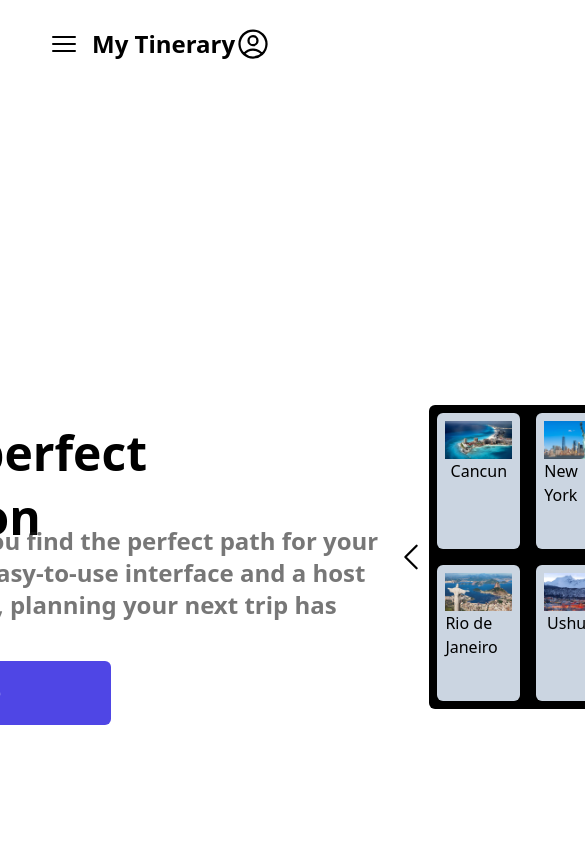
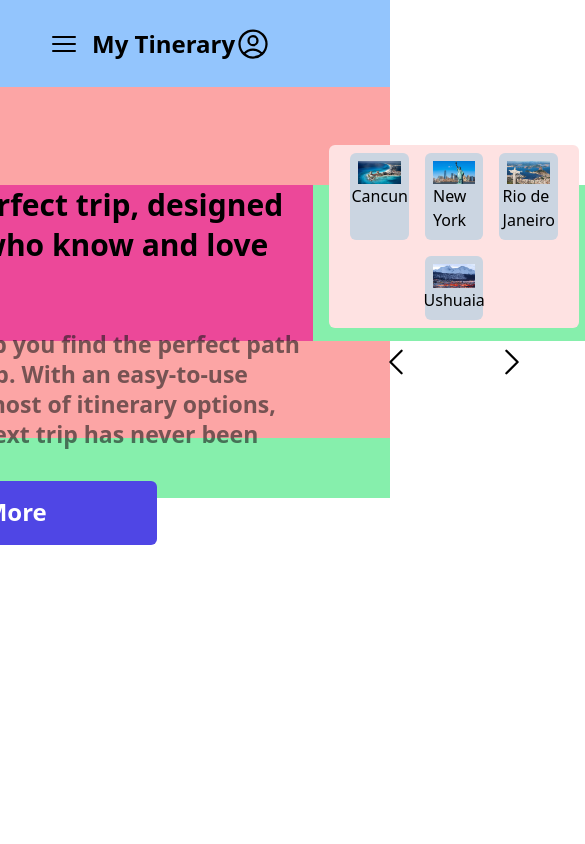
Before and after one commit to germandie/mytinerary-posada, a React (Vite) app: page / in a window 390 px wide. Shown: the top 844 px of the page, 585 px wide, since content can reach past the window. Built offline with nearby package versions, Linux system fonts and the light colour scheme.

Commit message:
responsive

```diff
--- a/src/components/CardPolaroid.jsx
+++ b/src/components/CardPolaroid.jsx
@@ -2,7 +2,7 @@
 
 export default function CardPolaroid({src, alt, text}) {
   return (
-    <div className="w-2/5 flex flex-col items-center p-2 bg-slate-300 m-2 rounded-md">
+    <div className="w-[15vw] flex flex-col items-center p-2 bg-slate-300 m-2 rounded-md">
             <img src={src} alt={alt} />
             <p className="text-base">{text}</p>
           </div>
--- a/src/components/Carousel.jsx
+++ b/src/components/Carousel.jsx
@@ -32,12 +32,12 @@ export default function Carousel({data}) {
     console.log(counterTo);
   }
 
-  return (
+  /* return (
     <div className="flex justify-center items-center">
           <div className="flex-none">
             <Arrow direction="M15.75 19.5L8.25 12l7.5-7.5" onClick={prev_slide}/>
           </div>
-          <div className="flex flex-wrap h-[304px] rounded-md bg-black">
+          <div className="flex flex-wrap justify-center h-[304px] rounded-md bg-black">
             {data.slice(counter,counterTo).map((each) => (
               <CardPolaroid
                 key={each.id}
@@ -48,8 +48,29 @@ export default function Carousel({data}) {
             ))}
           </div>
           <div className="flex-none">
+
             <Arrow direction="M8.25 4.5l7.5 7.5-7.5 7.5" onClick={next_slide} />
           </div>
         </div>
+  ) */
+
+  return (
+    <div className="flex flex-col justify-center items-center">
+      <div className="flex flex-wrap justify-center h-[304px] rounded-md bg-red-100 mb-4">
+        {data.slice(counter, counterTo).map((each) => (
+          <CardPolaroid
+            key={each.id}
+            src={each.photo}
+            alt={each.id}
+            text={each.city}
+          />
+        ))}
+      </div>
+      <div className="flex items-center space-x-20">
+        <Arrow direction="M15.75 19.5L8.25 12l7.5-7.5" onClick={prev_slide} />
+        <Arrow direction="M8.25 4.5l7.5 7.5-7.5 7.5" onClick={next_slide} />
+      </div>
+    </div>
   )
+
 }
--- a/src/components/NavBar.jsx
+++ b/src/components/NavBar.jsx
@@ -5,7 +5,8 @@ export default function NavBar() {
   let [show, setShow] = useState(false);
 
   return (
-    <header className="h-[87px] px-12 flex justify-start items-center">
+    <header className="h-[87px] px-12 flex justify-start items-center bg-blue-300">
+
       <svg
         xmlns="http://www.w3.org/2000/svg"
         fill="none"
@@ -21,6 +22,11 @@ export default function NavBar() {
           d="M3.75 6.75h16.5M3.75 12h16.5m-16.5 5.25h16.5"
         />
       </svg>
+
+      <div className=" text-black font-bold text-2xl ml-3 ">My Tinerary</div>
+
+
+
       {show ? (
         <nav className="flex items-center space-x-4 mx-auto h-30 justify-between">
           <Anchor to = "/home" className="font-segoe-ui text-black text-lg font-semibold leading-8"
@@ -50,15 +56,14 @@ export default function NavBar() {
         </nav>
       ) : null}
 
-      {<div className="text-black font-bold text-2xl ml-3">My Tinerary</div>}
 
-      <svg
+<svg
         xmlns="http://www.w3.org/2000/svg"
         fill="none"
         viewBox="0 0 24 24"
         strokeWidth={1.5}
         stroke="currentColor"
-        className="w-9 h-9"
+        className="w-9 h-9 "
       >
         <path
           strokeLinecap="round"
@@ -66,6 +71,8 @@ export default function NavBar() {
           d="M17.982 18.725A7.488 7.488 0 0012 15.75a7.488 7.488 0 00-5.982 2.975m11.963 0a9 9 0 10-11.963 0m11.963 0A8.966 8.966 0 0112 21a8.966 8.966 0 01-5.982-2.275M15 9.75a3 3 0 11-6 0 3 3 0 016 0z"
         />
       </svg>
+
+
     </header>
   );
 }
--- a/src/pages/Home.jsx
+++ b/src/pages/Home.jsx
@@ -22,19 +22,20 @@ export default function Home() {
 
   return (
 
-    <main className="flex justify-center items-center mx-[219px]">
+    <main className="grow flex justify-center items-center bg-red-300">
 
-      <div className="w-[1291px] h-[304px] flex justify-between p-4 mt-[318px] mb-[399px]">
-        <div className="flex flex-col w-[742px] h-[304px]">
-          <h1 className="text-[48px] font-semibold h-[64px] font-[700] leading-[63.84px]">
-            Find the perfect destination
+      <div className="w-[1291px] h-[40vw] flex justify-between px-[2vw] mt-[25vw] mb-[25vw] bg-green-300 space-x-4">
+        <div className=" flex-col w-[600px]  bg-pink-500">
+
+          <h1 className="text-[30px] font-segoe-ui h-[64px] font-[700] leading-[40px]">
+          Find your perfect trip, designed by insiders who know and love their cities!
           </h1>
-          <p className="font-segoe-ui font-semibold w-[628px] h-[96px] text-[24px] text-[#1C1C1C99] leading-[31.92px] mt-10">
+          <p className="font-segoe-ui font-semibold w-[500px] h-[96px] text-[23px] text-[#1C1C1C99] leading-[30px] mt-20">
             Our app will help you find the perfect path for your next trip. With
             an easy-to-use interface and a host of itinerary options, planning
             your next trip has never been easier.
           </p>
-          <button className=" justify-items-center space-x-2 w-[346px] h-[64px] px-4 bg-[#4F46E5] hover:bg-[#473fde] text-white text-lg font-semibold rounded-md mt-10">
+          <button className=" justify-items-center space-x-2 w-[346px] h-[64px] px-4 bg-[#4F46E5] hover:bg-[#473fde] text-white text-lg font-semibold rounded-md mt-14">
             <span className="text-[24px]">View More</span>
           </button>
         </div>
```
